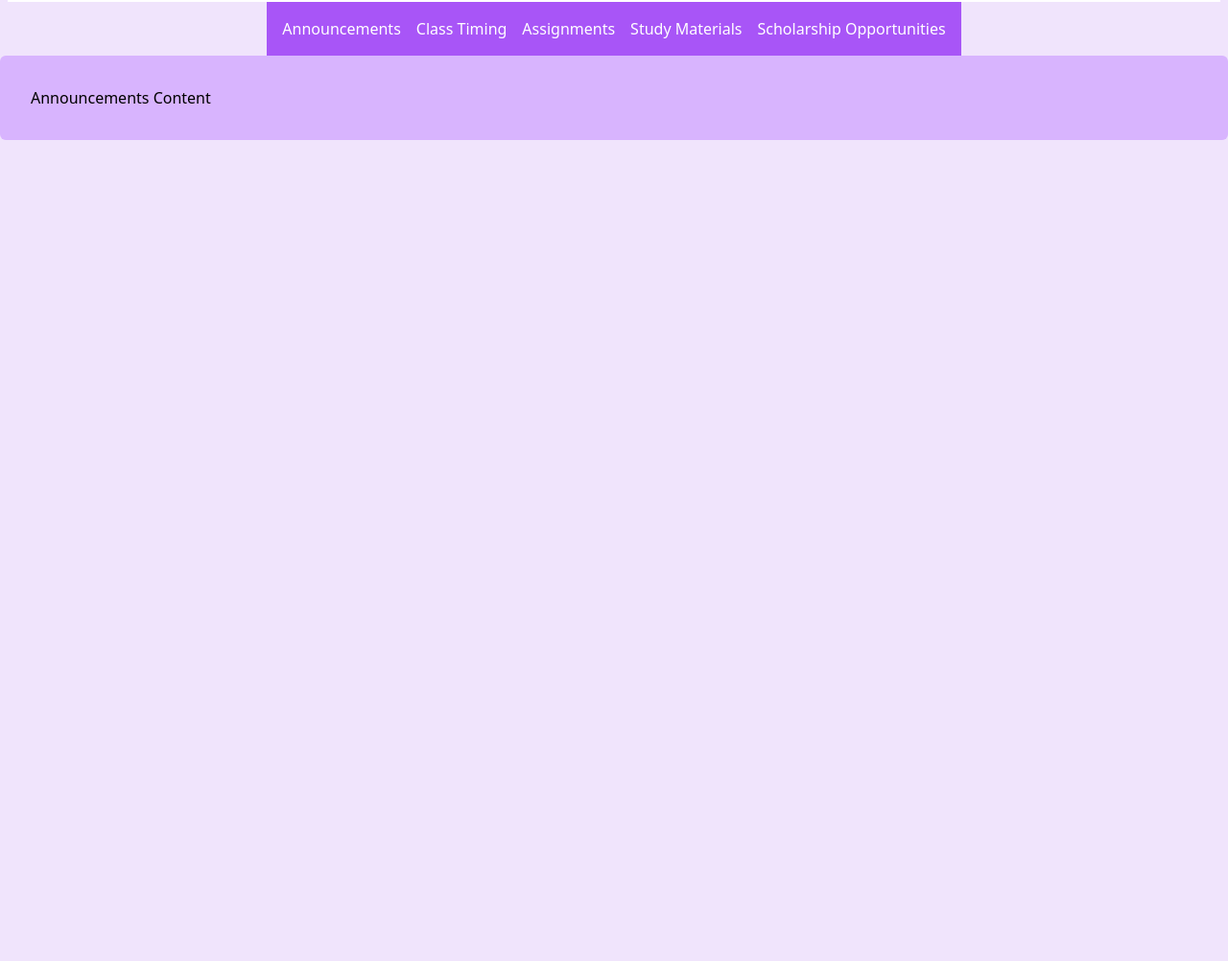
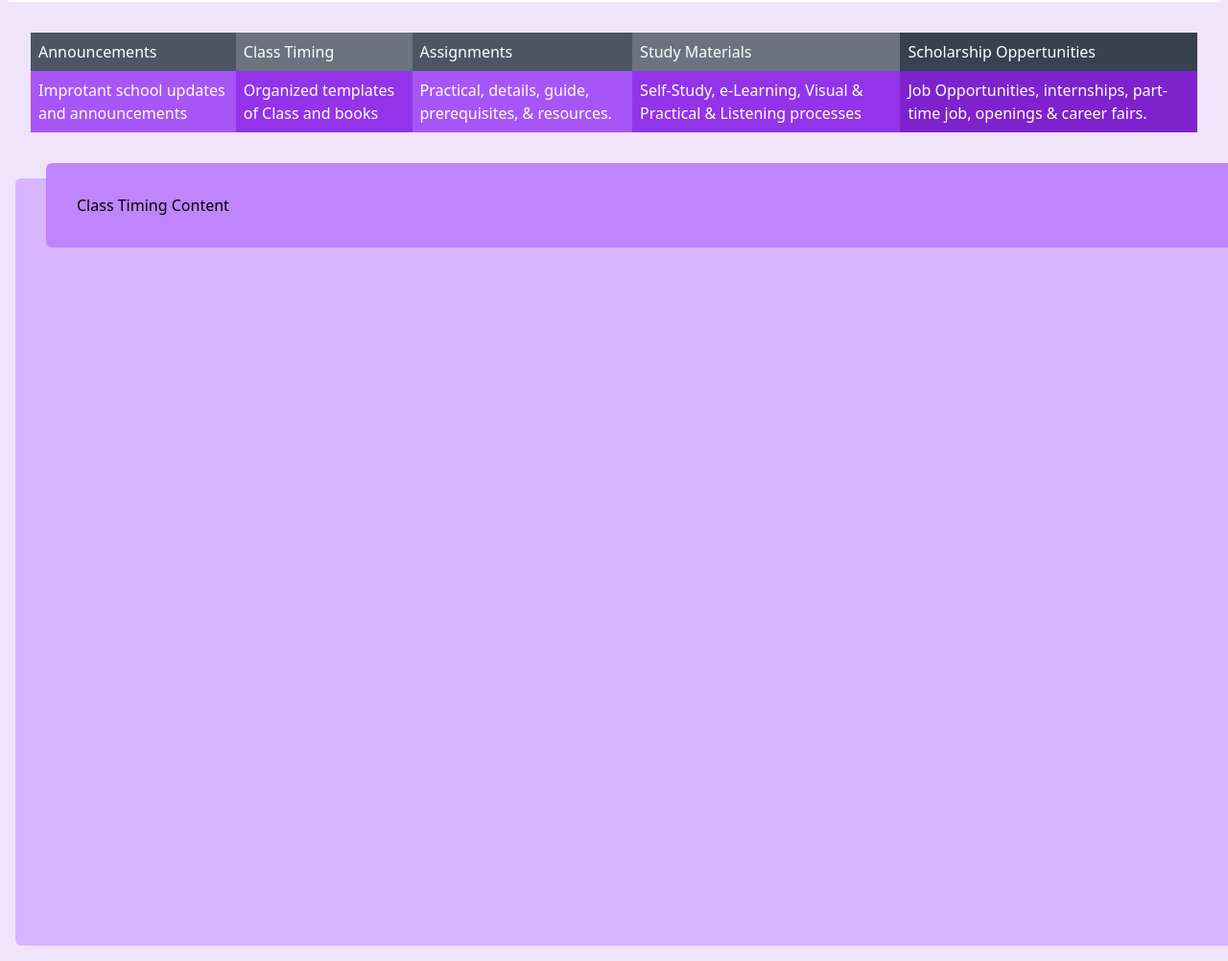
Before and after one commit to SamirKhan21860/LearnTogether, a Flask app: page / in a window 1280 px wide. Shown: the part 102-1104 px from the top of the page at 96% size. Before the commit the page ends 248 px from the top, so only its background shows below. Run offline with Flask 3, Linux system fonts and the light colour scheme; a user stored in the database is signed in; data comes from the database, SQL or seed files in the repository; some libraries are stand-ins or nearby versions.

Commit message:
the home is currently in progress

```diff
--- a/templates/index.html
+++ b/templates/index.html
@@ -27,28 +27,58 @@ Results
 
     <!-- Main Content Of the Page -->
     <main class="flex flex-col items-center justify-center h-full">
+
         <!-- Table like bar for multiple pages -->
-        <div class="navigationBar flex space-x-4 p-4 bg-purple-500 text-white">
-            <div class="navItem cursor-pointer" data-page="Announcements">Announcements</div>
-            <div class="navItem cursor-pointer" data-page="ClassTiming">Class Timing</div>
-            <div class="navItem cursor-pointer" data-page="Assignments">Assignments</div>
-            <div class="navItem cursor-pointer" data-page="StudyMaterials">Study Materials</div>
-            <div class="navItem cursor-pointer" data-page="ScholarshipOppertunities">Scholarship Opportunities</div>
+        <div class="navigationBar flex space-x-0 text-white m-8">
+            <div class="navItem cursor-pointer" data-page="Announcements">
+                <div class="title p-2 bg-gray-600">Announcements</div>
+                <div class="description p-2 bg-purple-500">Improtant school updates and announcements
+                </div>
+            </div>
+            <div class="navItem cursor-pointer" data-page="ClassTiming">
+                <div class="title p-2 bg-gray-500">Class Timing</div>
+                <div class="description p-2 bg-purple-600">Organized templates of Class and books</div>
+            </div>
+            <div class="navItem cursor-pointer" data-page="Assignments">
+                <div class="title p-2 bg-gray-600">Assignments</div>
+                <div class="description p-2 bg-purple-500">Practical, details, guide, prerequisites, & resources.</div>
+            </div>
+            <div class="navItem cursor-pointer" data-page="StudyMaterials">
+                <div class="title p-2 bg-gray-500">Study Materials</div>
+                <div class="description p-2 bg-purple-600">Self-Study, e-Learning, Visual & Practical & Listening
+                    processes</div>
+            </div>
+            <div class="navItem cursor-pointer" data-page="ScholarshipOppertunities">
+                <div class="title p-2 bg-gray-700">Scholarship Oppertunities</div>
+                <div class="description p-2 bg-purple-700">Job Opportunities, internships, part-time job, openings &
+                    career fairs.</div>
+            </div>
         </div>
 
         <!-- multiple pages layout -->
         <div class="switchPages flex overflow-hidden space-x-4">
-            <div class="page flex-shrink-0 w-full h-full p-8 bg-purple-300 rounded-md transform transition-transform duration-300 ease-in-out"
-                id="Announcements">Announcements Content</div>
-            <div class="page flex-shrink-0 w-full h-full p-8 bg-purple-400 rounded-md transform transition-transform duration-300 ease-in-out"
-                id="ClassTiming">Class Timing Content</div>
-            <div class="page flex-shrink-0 w-full h-full p-8 bg-purple-500 rounded-md transform transition-transform duration-300 ease-in-out"
-                id="Assignments">Assignments Content</div>
-            <div class="page flex-shrink-0 w-full h-full p-8 bg-purple-600 rounded-md transform transition-transform duration-300 ease-in-out"
-                id="StudyMaterials">Study Materials Content</div>
-            <div class="page flex-shrink-0 w-full h-full p-8 bg-purple-700 rounded-md transform transition-transform duration-300 ease-in-out"
-                id="ScholarshipOppertunities">Scholarship Opportunities Content</div>
-        </div>
+            <div
+                class="page m-4 p-4 flex-shrink-0 w-full h-screen p-8 bg-purple-300 rounded-md transform transition-transform duration-300 ease-in-out -translate-x-0">
+                <div class="p-2 bg-white rounded-full w-40 text-center">
+                    <h2 class="title">Announcements</h2>
+                </div>
+            </div>
+            <div
+                class="page flex-shrink-0 w-full h-full p-8 bg-purple-400 rounded-md transform transition-transform duration-300 ease-in-out -translate-x-full">
+                <h2>Class Timing Content</h2>
+            </div>
+            <div
+                class="page flex-shrink-0 w-full h-full p-8 bg-purple-500 rounded-md transform transition-transform duration-300 ease-in-out -translate-x-full">
+                <h2>Assignments Content</h2>
+            </div>
+            <div
+                class="page flex-shrink-0 w-full h-full p-8 bg-purple-600 rounded-md transform transition-transform duration-300 ease-in-out -translate-x-full">
+                <h2>Study Materials Content</h2>
+            </div>
+            <div
+                class="page flex-shrink-0 w-full h-full p-8 bg-purple-700 rounded-md transform transition-transform duration-300 ease-in-out -translate-x-full">
+                <h2>Scholarship Opportunities Content</h2>
+            </div>
         </div>
 
     </main>
@@ -149,11 +179,11 @@ Results
 
             function showPage(pageId) {
                 pages.forEach(page => {
-                    page.style.transform = 'translateX(-100%)';
+                    page.classList.remove('translate-x-full', '-translate-x-full', 'translate-x-0');
                 });
 
                 const selectedPage = document.getElementById(pageId);
-                selectedPage.style.transform = 'translateX(0)';
+                selectedPage.classList.add('translate-x-0');
             }
         });
 
```
Also changed, not shown: 1 other file.
